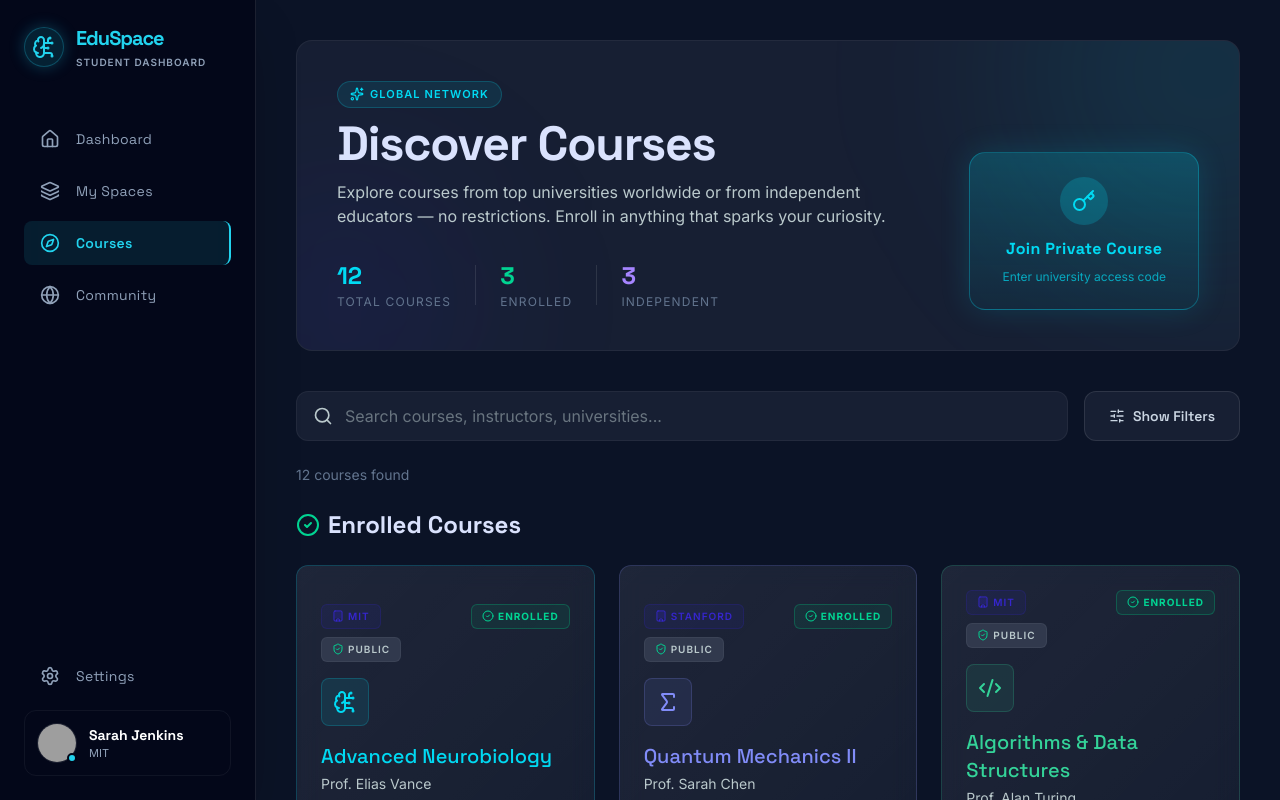
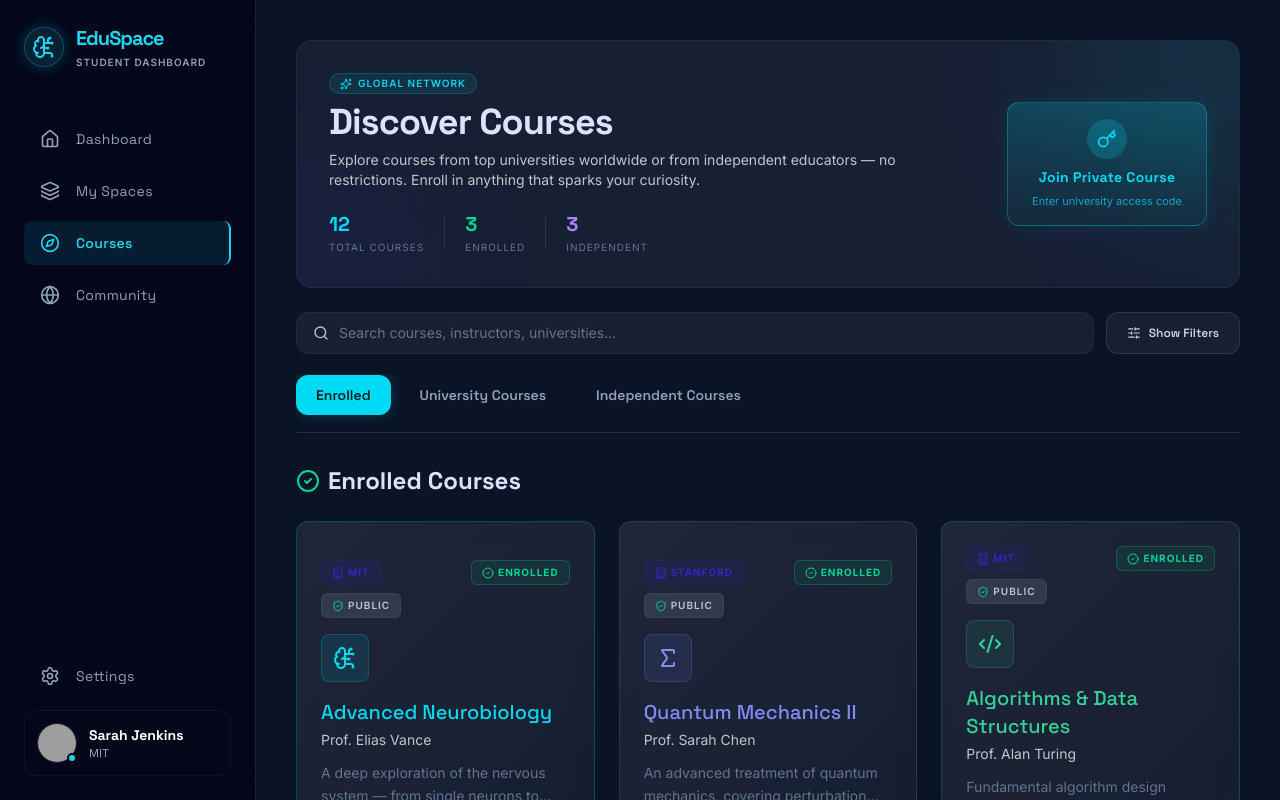
Before and after one commit to soriaToV2/LearnSyncAI, a React (Vite) app: page /student/catalog in a window 1280 px wide. Shown: the top 800 px of the page. Built offline with nearby package versions, Linux system fonts and the light colour scheme; grey boxes are pictures that could not be loaded.

Commit message:
Update CourseCatalog.tsx

```diff
--- a/src/pages/student/CourseCatalog.tsx
+++ b/src/pages/student/CourseCatalog.tsx
@@ -382,6 +382,7 @@ function FilterSelect({ value, onChange, options, icon }: SelectProps) {
 }
 
 // ─── Main Page ────────────────────────────────────────────────────────────────
+type CourseTab = 'Enrolled' | 'University Courses' | 'Independent Courses';
 
 export default function CourseCatalog() {
   const [searchParams] = useSearchParams();
@@ -395,6 +396,7 @@ export default function CourseCatalog() {
   const [joinError, setJoinError] = useState('');
   const [selectedCourse, setSelectedCourse] = useState<Course | null>(null);
   const [courses, setCourses] = useState<Course[]>(MOCK_COURSES);
+  const [activeTab, setActiveTab] = useState<CourseTab>('Enrolled');
 
   const handleEnroll = (id: string) => {
     setCourses((prev) =>
@@ -442,72 +444,72 @@ export default function CourseCatalog() {
       <div className="flex-1 flex flex-col">
         <main className="flex-1 p-10 max-w-7xl mx-auto w-full">
           {/* Hero */}
-          <div className="relative mb-10 rounded-2xl border border-white/5 bg-surface-container overflow-hidden p-10">
+          <div className="relative mb-6 rounded-2xl border border-white/5 bg-surface-container overflow-hidden p-6 md:p-8">
             <div className="absolute inset-0 pointer-events-none">
-              <div className="absolute top-0 right-0 w-96 h-96 bg-primary-fixed-dim/10 rounded-full blur-[100px] -mr-40 -mt-40" />
-              <div className="absolute bottom-0 left-0 w-64 h-64 bg-secondary-container/10 rounded-full blur-[80px] -ml-20 -mb-20" />
+              <div className="absolute top-0 right-0 w-72 h-72 bg-primary-fixed-dim/10 rounded-full blur-[80px] -mr-32 -mt-32" />
+              <div className="absolute bottom-0 left-0 w-48 h-48 bg-secondary-container/10 rounded-full blur-[60px] -ml-16 -mb-16" />
             </div>
-            <div className="relative z-10 flex flex-col md:flex-row md:items-end justify-between gap-8">
+            <div className="relative z-10 flex flex-col md:flex-row md:items-center justify-between gap-6">
               <div>
-                <div className="flex items-center gap-2 mb-3">
-                  <span className="flex items-center gap-1.5 px-3 py-1 rounded-full bg-primary-fixed-dim/10 border border-primary-fixed-dim/20 text-primary-fixed-dim font-sans font-semibold text-[11px] tracking-widest uppercase">
-                    <Sparkles className="w-3.5 h-3.5" />
+                <div className="flex items-center gap-2 mb-2">
+                  <span className="flex items-center gap-1.5 px-2.5 py-0.5 rounded-full bg-primary-fixed-dim/10 border border-primary-fixed-dim/20 text-primary-fixed-dim font-sans font-semibold text-[10px] tracking-widest uppercase">
+                    <Sparkles className="w-3 h-3" />
                     Global Network
                   </span>
                 </div>
-                <h1 className="font-display text-4xl md:text-5xl font-bold text-on-surface mb-3 tracking-tight">
+                <h1 className="font-display text-3xl md:text-4xl font-bold text-on-surface mb-2 tracking-tight">
                   Discover Courses
                 </h1>
-                <p className="font-sans text-base text-on-surface-variant max-w-xl">
+                <p className="font-sans text-sm text-on-surface-variant max-w-xl">
                   Explore courses from top universities worldwide or from independent educators — no restrictions.
                   Enroll in anything that sparks your curiosity.
                 </p>
 
-                <div className="flex items-center gap-6 mt-8">
+                <div className="flex items-center gap-5 mt-5">
                   <div className="text-left">
-                    <p className="font-display text-2xl font-bold text-primary-fixed-dim">{courses.length}</p>
-                    <p className="font-sans text-xs text-slate-500 uppercase tracking-widest mt-0.5">Total Courses</p>
+                    <p className="font-display text-xl font-bold text-primary-fixed-dim">{courses.length}</p>
+                    <p className="font-sans text-[10px] text-slate-500 uppercase tracking-widest mt-0.5">Total Courses</p>
                   </div>
-                  <div className="w-px h-10 bg-white/10" />
+                  <div className="w-px h-8 bg-white/10" />
                   <div className="text-left">
-                    <p className="font-display text-2xl font-bold text-emerald-400">{enrolledCount}</p>
-                    <p className="font-sans text-xs text-slate-500 uppercase tracking-widest mt-0.5">Enrolled</p>
+                    <p className="font-display text-xl font-bold text-emerald-400">{enrolledCount}</p>
+                    <p className="font-sans text-[10px] text-slate-500 uppercase tracking-widest mt-0.5">Enrolled</p>
                   </div>
-                  <div className="w-px h-10 bg-white/10" />
+                  <div className="w-px h-8 bg-white/10" />
                   <div className="text-left">
-                    <p className="font-display text-2xl font-bold text-violet-400">{globalCount}</p>
-                    <p className="font-sans text-xs text-slate-500 uppercase tracking-widest mt-0.5">Independent</p>
+                    <p className="font-display text-xl font-bold text-violet-400">{globalCount}</p>
+                    <p className="font-sans text-[10px] text-slate-500 uppercase tracking-widest mt-0.5">Independent</p>
                   </div>
                 </div>
               </div>
 
               <button
                 onClick={() => setShowJoinModal(true)}
-                className="group flex flex-col items-center justify-center gap-2 px-8 py-6 rounded-2xl bg-gradient-to-b from-primary-fixed-dim/20 to-primary-fixed-dim/5 border border-primary-fixed-dim/30 text-primary-fixed-dim hover:from-primary-fixed-dim/30 hover:to-primary-fixed-dim/10 transition-all duration-300 active:scale-95 shrink-0 shadow-[0_0_30px_rgba(0,218,243,0.15)] hover:shadow-[0_0_40px_rgba(0,218,243,0.25)]"
+                className="group flex flex-col items-center justify-center gap-1.5 px-6 py-4 rounded-xl bg-gradient-to-b from-primary-fixed-dim/20 to-primary-fixed-dim/5 border border-primary-fixed-dim/30 text-primary-fixed-dim hover:from-primary-fixed-dim/30 hover:to-primary-fixed-dim/10 transition-all duration-300 active:scale-95 shrink-0 shadow-[0_0_20px_rgba(0,218,243,0.1)] hover:shadow-[0_0_30px_rgba(0,218,243,0.2)]"
               >
-                <div className="w-12 h-12 rounded-full bg-primary-fixed-dim/20 flex items-center justify-center mb-1 group-hover:scale-110 transition-transform duration-300">
-                  <Key className="w-6 h-6" />
+                <div className="w-10 h-10 rounded-full bg-primary-fixed-dim/20 flex items-center justify-center mb-0.5 group-hover:scale-110 transition-transform duration-300">
+                  <Key className="w-5 h-5" />
                 </div>
-                <span className="font-display text-base font-bold tracking-wide">Join Private Course</span>
-                <span className="font-sans text-xs text-primary-fixed-dim/70">Enter university access code</span>
+                <span className="font-display text-sm font-bold tracking-wide">Join Private Course</span>
+                <span className="font-sans text-[11px] text-primary-fixed-dim/70">Enter university access code</span>
               </button>
             </div>
           </div>
 
           {/* Controls Toolbar */}
-          <div className="flex flex-col md:flex-row gap-4 mb-6">
-            <div className="flex-1 relative flex items-center focus-within:ring-1 focus-within:ring-primary-fixed-dim/50 rounded-xl bg-surface-container px-4 py-3 border border-white/5">
-              <Search className="text-on-surface-variant w-5 h-5 mr-3 shrink-0" />
+          <div className="flex flex-col md:flex-row gap-3 mb-5">
+            <div className="flex-1 relative flex items-center focus-within:ring-1 focus-within:ring-primary-fixed-dim/50 rounded-xl bg-surface-container px-4 py-2.5 border border-white/5">
+              <Search className="text-on-surface-variant w-4 h-4 mr-2.5 shrink-0" />
               <input
                 type="text"
                 value={query}
                 onChange={(e) => setQuery(e.target.value)}
                 placeholder="Search courses, instructors, universities..."
-                className="bg-transparent border-none focus:ring-0 text-on-surface font-sans text-base w-full placeholder:text-on-surface-variant/50 outline-none"
+                className="bg-transparent border-none focus:ring-0 text-on-surface font-sans text-sm w-full placeholder:text-on-surface-variant/50 outline-none"
               />
               {query && (
                 <button onClick={() => setQuery('')} className="ml-2 text-slate-500 hover:text-slate-300 transition-colors">
-                  <X className="w-5 h-5" />
+                  <X className="w-4 h-4" />
                 </button>
               )}
             </div>
@@ -515,13 +517,13 @@ export default function CourseCatalog() {
             <button
               onClick={() => setShowFilters((v) => !v)}
               className={clsx(
-                'flex items-center gap-2 px-6 py-3 rounded-xl border font-display text-sm font-semibold transition-all duration-200 shrink-0',
+                'flex items-center gap-2 px-5 py-2.5 rounded-xl border font-display text-xs font-semibold transition-all duration-200 shrink-0',
                 showFilters
                   ? 'bg-primary-fixed-dim/10 border-primary-fixed-dim/40 text-primary-fixed-dim'
                   : 'bg-surface-container border-white/10 text-slate-300 hover:text-white hover:border-white/20 hover:bg-white/5'
               )}
             >
-              <SlidersHorizontal className="w-4 h-4" />
+              <SlidersHorizontal className="w-3.5 h-3.5" />
               {showFilters ? 'Hide Filters' : 'Show Filters'}
             </button>
           </div>
@@ -556,56 +558,86 @@ export default function CourseCatalog() {
             </div>
           )}
 
-          {/* Results count */}
-          <div className="flex items-center justify-between mb-6">
-            <p className="font-sans text-sm text-slate-500">
-              {filtered.length === 0 ? 'No courses found' : `${filtered.length} course${filtered.length !== 1 ? 's' : ''} found`}
-              {query && <span className="text-primary-fixed-dim"> for &ldquo;{query}&rdquo;</span>}
-            </p>
+
+
+          {/* Sub Navigation */}
+          <div className="flex items-center gap-2 mb-8 border-b border-white/10 pb-4 overflow-x-auto no-scrollbar">
+            {(['Enrolled', 'University Courses', 'Independent Courses'] as const).map(tab => (
+              <button
+                key={tab}
+                onClick={() => setActiveTab(tab)}
+                className={clsx(
+                  'px-5 py-2.5 rounded-xl font-display text-sm font-semibold transition-all whitespace-nowrap',
+                  activeTab === tab
+                    ? 'bg-primary-fixed-dim text-on-primary-fixed shadow-[0_0_15px_rgba(0,218,243,0.2)]'
+                    : 'text-slate-400 hover:text-white hover:bg-white/5 border border-transparent hover:border-white/10'
+                )}
+              >
+                {tab}
+              </button>
+            ))}
           </div>
 
           {/* Grid */}
           {filtered.length > 0 ? (
             <div className="space-y-12">
-              {enrolledCourses.length > 0 && (
+              {activeTab === 'Enrolled' && (
                 <div>
                   <h2 className="font-display text-2xl font-bold text-on-surface mb-6 flex items-center gap-2">
                     <CheckCircle2 className="w-6 h-6 text-emerald-400" />
                     Enrolled Courses
                   </h2>
+                  {enrolledCourses.length > 0 ? (
                     <div className="grid grid-cols-1 md:grid-cols-2 xl:grid-cols-3 gap-6">
                       {enrolledCourses.map((course) => (
                         <CourseCard key={course.id} course={course} onClick={setSelectedCourse} />
                       ))}
                     </div>
+                  ) : (
+                    <div className="py-12 text-center text-slate-500 font-sans border-2 border-dashed border-white/5 rounded-2xl">
+                      You are not enrolled in any courses yet.
+                    </div>
+                  )}
                 </div>
               )}
 
-              {universityCourses.length > 0 && (
+              {activeTab === 'University Courses' && (
                 <div>
                   <h2 className="font-display text-2xl font-bold text-on-surface mb-6 flex items-center gap-2">
                     <Building className="w-6 h-6 text-primary-fixed-dim" />
                     University Courses
                   </h2>
+                  {universityCourses.length > 0 ? (
                     <div className="grid grid-cols-1 md:grid-cols-2 xl:grid-cols-3 gap-6">
                       {universityCourses.map((course) => (
                         <CourseCard key={course.id} course={course} onClick={setSelectedCourse} />
                       ))}
                     </div>
+                  ) : (
+                    <div className="py-12 text-center text-slate-500 font-sans border-2 border-dashed border-white/5 rounded-2xl">
+                      No university courses match your search.
+                    </div>
+                  )}
                 </div>
               )}
 
-              {independentCourses.length > 0 && (
+              {activeTab === 'Independent Courses' && (
                 <div>
                   <h2 className="font-display text-2xl font-bold text-on-surface mb-6 flex items-center gap-2">
                     <Globe className="w-6 h-6 text-violet-400" />
                     Independent Courses
                   </h2>
+                  {independentCourses.length > 0 ? (
                     <div className="grid grid-cols-1 md:grid-cols-2 xl:grid-cols-3 gap-6">
                       {independentCourses.map((course) => (
                         <CourseCard key={course.id} course={course} onClick={setSelectedCourse} />
                       ))}
                     </div>
+                  ) : (
+                    <div className="py-12 text-center text-slate-500 font-sans border-2 border-dashed border-white/5 rounded-2xl">
+                      No independent courses match your search.
+                    </div>
+                  )}
                 </div>
               )}
             </div>
```
Lines whose indentation alone changed are shown as unchanged.
